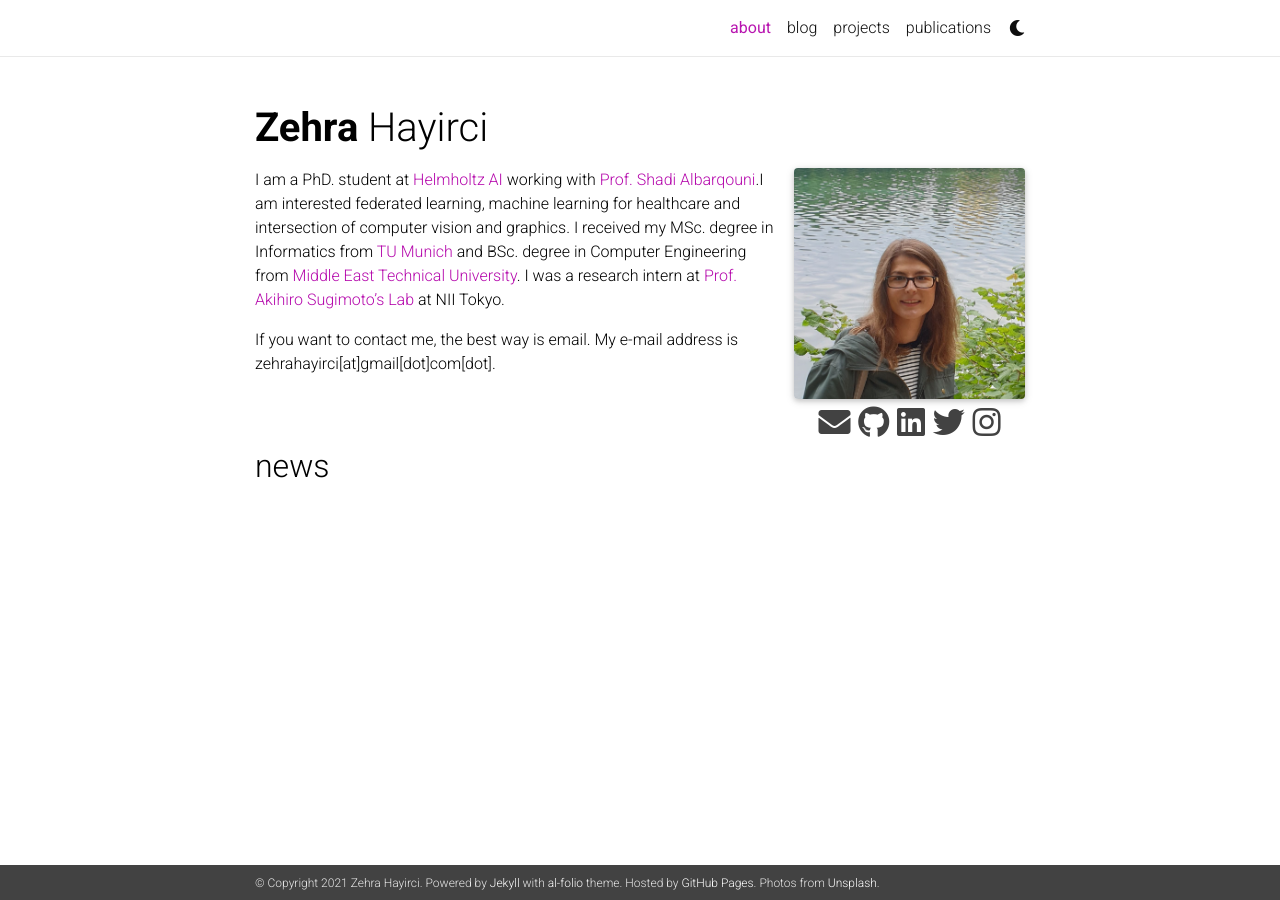
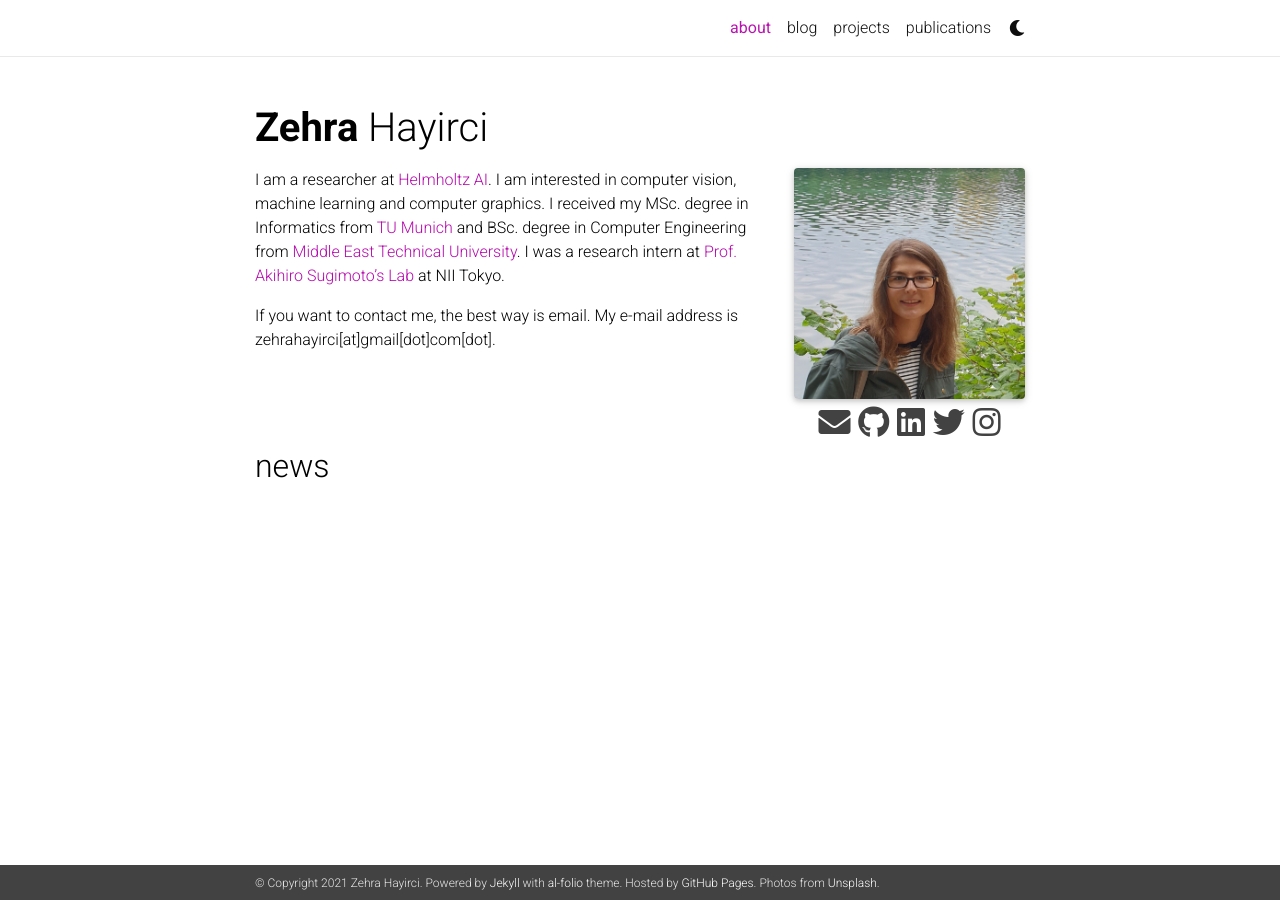
Before and after one commit to zehrahayirci/zehrahayirci.github.io, a Jekyll site: the page built from _pages/about.md, in a window 1280 px wide. Built offline with Jekyll 4.4.1, drawn with Linux system fonts in a browser that asks for light colours; nearby versions of some CDN libraries; a style sheet for code colours, icons or effects is not loaded.

Commit message:
Update N

```diff
--- a/_config.yml
+++ b/_config.yml
@@ -86,7 +86,7 @@ collections:
   news:
     defaults:
       layout: post
-    output: true
+    output: false
     permalink: /news/:path/
   projects:
     output: true
--- a/_pages/about.md
+++ b/_pages/about.md
@@ -14,6 +14,6 @@ selected_papers: False # includes a list of papers marked as "selected={true}"
 social: true  # includes social icons at the bottom of the page
 ---
 
-I am a PhD. student at [Helmholtz AI](https://www.helmholtz.ai/) working with [Prof. Shadi Albarqouni](https://albarqouni.github.io/).I am interested federated learning, machine learning for healthcare and intersection of computer vision and graphics. I received my MSc. degree in Informatics from [TU Munich](https://www.tum.de/) and BSc. degree in Computer Engineering from [Middle East Technical University](http://www.metu.edu.tr/). I was a research intern at [Prof. Akihiro Sugimoto's Lab](http://www.dgcv.nii.ac.jp/) at NII Tokyo.
+I am a researcher at [Helmholtz AI](https://www.helmholtz.ai/). I am interested in computer vision, machine learning and computer graphics. I received my MSc. degree in Informatics from [TU Munich](https://www.tum.de/) and BSc. degree in Computer Engineering from [Middle East Technical University](http://www.metu.edu.tr/). I was a research intern at [Prof. Akihiro Sugimoto's Lab](http://www.dgcv.nii.ac.jp/) at NII Tokyo.
 
 If you want to contact me, the best way is email. My e-mail address is zehrahayirci[at]gmail[dot]com[dot].
```
